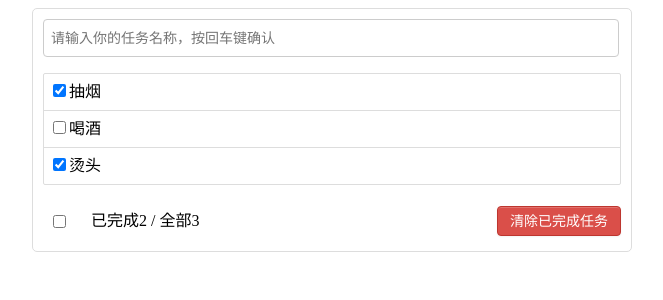
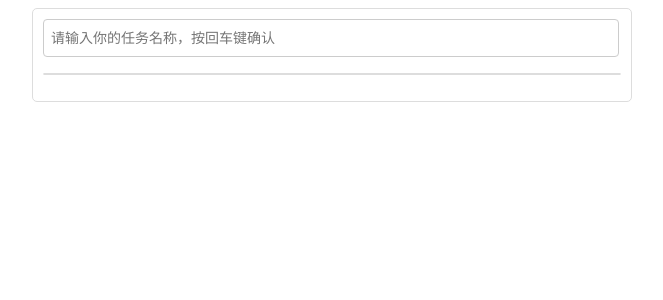
Before and after one commit to iheliang/Vue_todo_list, a Vue app: page / in a window 1280 px wide. Shown: the top 300 px of the page, without its empty margins (308-971 px from the left). Built offline with nearby package versions, Linux system fonts and the light colour scheme.

Commit message:
修改存储方式

```diff
--- a/src/App.vue
+++ b/src/App.vue
@@ -59,12 +59,16 @@ export default {
   },
   data() {
     return {
-      todos: [
-        { id: "001", title: "抽烟", done: true },
-        { id: "002", title: "喝酒", done: false },
-        { id: "003", title: "烫头", done: true },
-      ],
+      todos: JSON.parse(localStorage.getItem("todos")) || [],
     };
+  },
+  watch: {
+    todos: {
+      deep: true,
+      handler(value) {
+        localStorage.setItem("todos", JSON.stringify(value));
+      },
+    },
   },
 };
 </script>
@@ -114,13 +118,3 @@ body {
   border-radius: 5px;
 }
 </style>
-
-#
-# 我现在模拟一个修改或者新功能的开发
-# 开发到一个阶段后我想提交当前的版本
-# 看到了吗，这里会实时跟踪你那个文件做了修改，你点进去看就会看到修改了什么
-# 绿色的部分就是添加的，红色就是删除的。
-# 有个加号+ ，点击这个加号相当于命令 git add App.vue
-# 暂存之后，下一步就是git commit -m “这是一个测试提交”
-# 点击“提交”后就相当于执行了 git commit -m “这是一个测试提交”
-# master
--- a/src/components/MyFooter.vue
+++ b/src/components/MyFooter.vue
@@ -16,7 +16,7 @@ export default {
   name: "MyFooter",
   props: ["todos", "checkAllTodo", "clearAllTodo"],
   computed: {
-    //统计事项总数
+    //统计事项的总数
     total() {
       return this.todos.length;
     },
--- a/src/components/MyHeader.vue
+++ b/src/components/MyHeader.vue
@@ -25,7 +25,7 @@ export default {
     add() {
       if (!this.title.trim()) return alert("输入的内容不能为空");
       // console.log(e.target.value);
-      const todoObj = { id: nanoid(), title: this.title, demo: false };
+      const todoObj = { id: nanoid(), title: this.title, done: false };
       this.addTodo(todoObj);
       this.title = "";
     },
```
